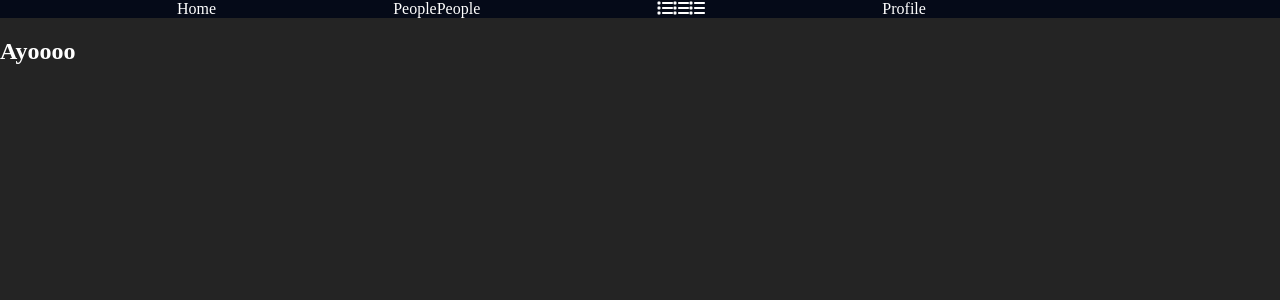
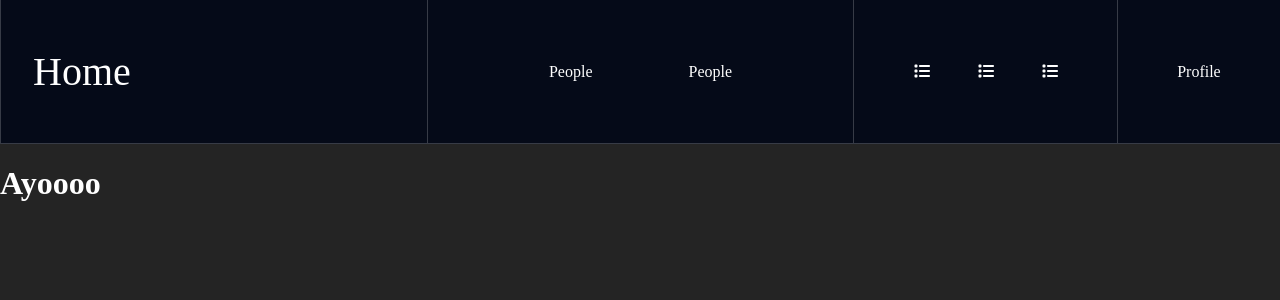
Before and after one commit to Madfarm/backendNextTest, a Next.js app: page / in a window 1280 px wide. Shown: the top 300 px of the page. Built offline with nearby package versions, Linux system fonts and the light colour scheme.

Commit message:
Add navbar

```diff
--- a/app/Nav.jsx
+++ b/app/Nav.jsx
@@ -6,23 +6,25 @@ import { faList } from "@fortawesome/free-solid-svg-icons"
 export default function Nav(){
     return (
         <nav className={styles.Nav}>
-            <div>
+            <div className={styles.navSection} id="navLogo">
             <Link href="/">Home</Link>
             </div>
 
-            <div>
+            <div className={styles.navSection} id="navLinks">
             <Link href="/people">People</Link>
             <Link href="/people">People</Link>
             </div>
 
-            <div>
+            <div className={styles.navSection} id="navLists">
             <Link href="/people"><FontAwesomeIcon icon={faList}/></Link>
             <Link href="/people"><FontAwesomeIcon icon={faList} style={{color: "#ffffff"}} /></Link>
             <Link href="/people"><FontAwesomeIcon icon={faList} style={{color: "#ffffff"}} /></Link>
+            </div>
 
+
+            <div className={styles.navSection} id="navProfile">
+                <Link href="/">Profile</Link>
             </div>
-                <Link href="/">Profile</Link>
-            <div></div>
         </nav>
     )
 }
--- a/app/Nav.module.css
+++ b/app/Nav.module.css
@@ -1,6 +1,7 @@
 .Nav {
     display: flex;
-    justify-content: space-evenly;
+    width: 100%;
+    border-bottom: 1px solid rgb(255,255,255, 0.2);
 
     background-color: rgb(5,10,24);
 }
@@ -9,3 +10,13 @@
     text-decoration: none;
     color: white;
 }
+
+.navSection {
+    display: flex;
+    padding: 3rem 2rem;
+    gap: 1rem;
+    border-left: 1px solid rgb(255,255,255, 0.2);
+
+    align-items: center;
+    justify-content: center;
+}
--- a/app/globals.css
+++ b/app/globals.css
@@ -18,3 +18,28 @@ a {
     text-decoration: none;
     color:aliceblue;
 }
+
+#navLogo,
+#navLinks {
+    flex-basis: calc(100%/3);
+}
+
+#navProfile,
+#navLists {
+    flex-grow: 1;
+}
+
+#navLogo {
+    justify-content: flex-start;
+}
+
+#navLogo > a {
+    font-size: 2.5rem;
+}
+
+#navLists {
+    gap: 3rem;
+}
+#navLinks {
+    gap: 6rem;
+}
--- a/app/page.js
+++ b/app/page.js
@@ -5,8 +5,8 @@
 export default function HomePage(){
 
     return (
-        <section>
+        <main>
             <h1>Ayoooo</h1>
-        </section>
+        </main>
     )
 }
```
